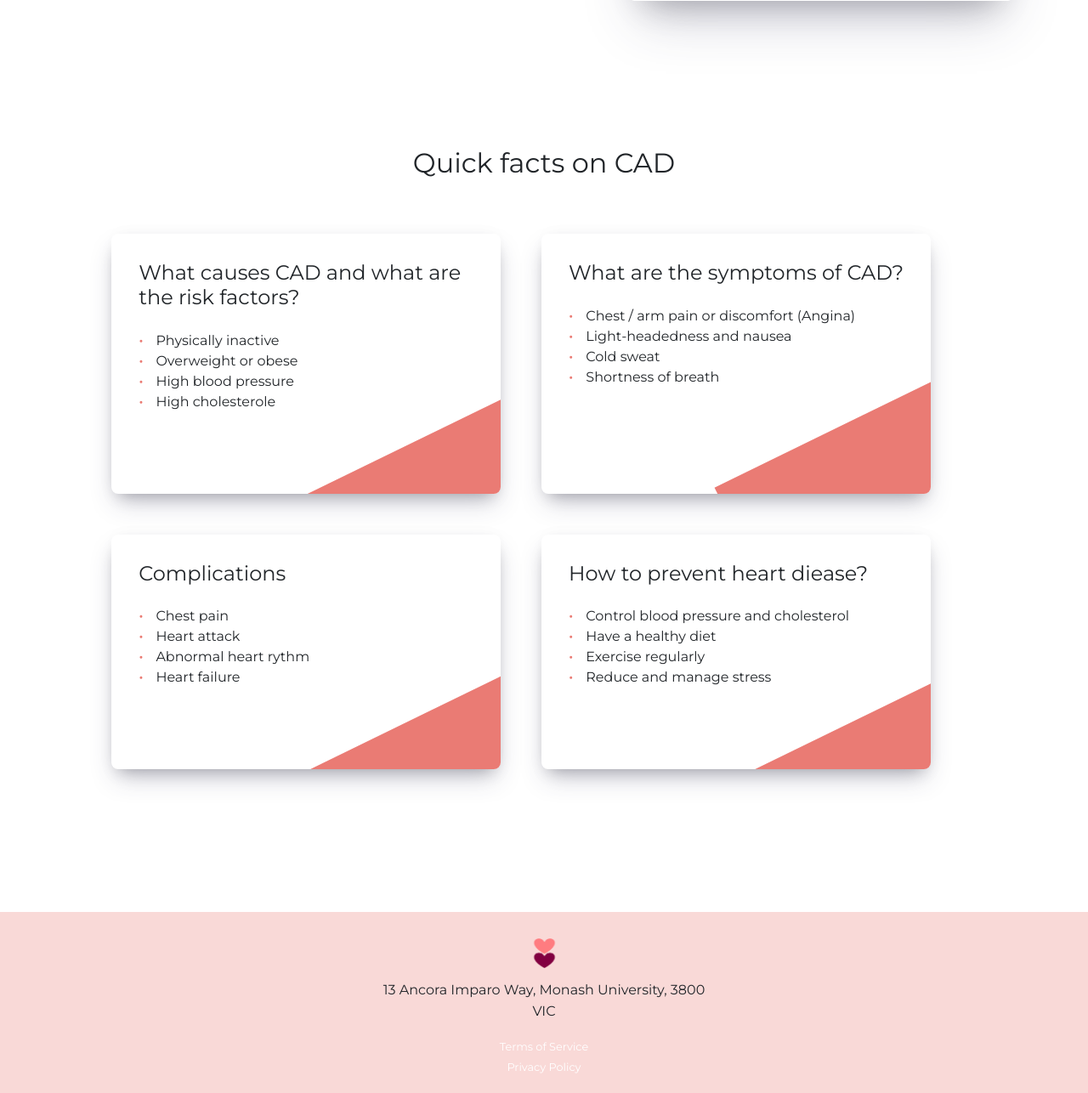
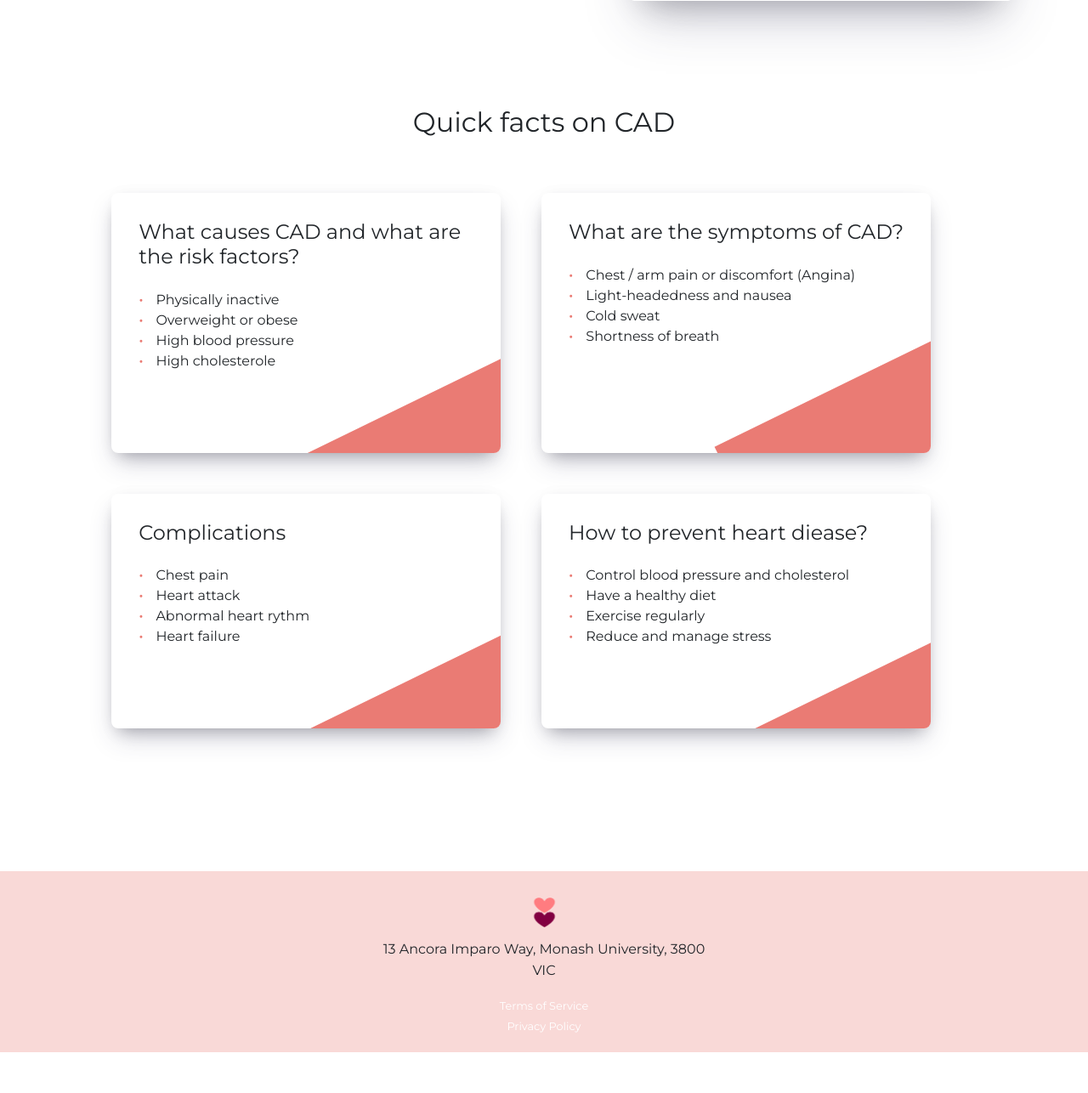
Before and after one commit to tomorlando/hearty, a Django app: page /results-negative/ in a window 1280 px wide. Shown: the part 1234-2520 px from the top of the page at 85% size. After the commit the page ends 2472 px from the top, so only its background shows below. Run offline with Django 3.2, Linux system fonts and the light colour scheme; some libraries are stand-ins or nearby versions.

Commit message:
Minor front-end tweaks

```diff
--- a/web/cloud_website/static/css/results.css
+++ b/web/cloud_website/static/css/results.css
@@ -24,7 +24,7 @@ margin-left: 10%
 }
 
 .container-results {
-  margin: 7em;
+  margin: 4em 7em 7em 7em;
 }
 
 .container .card-wrap {
```
